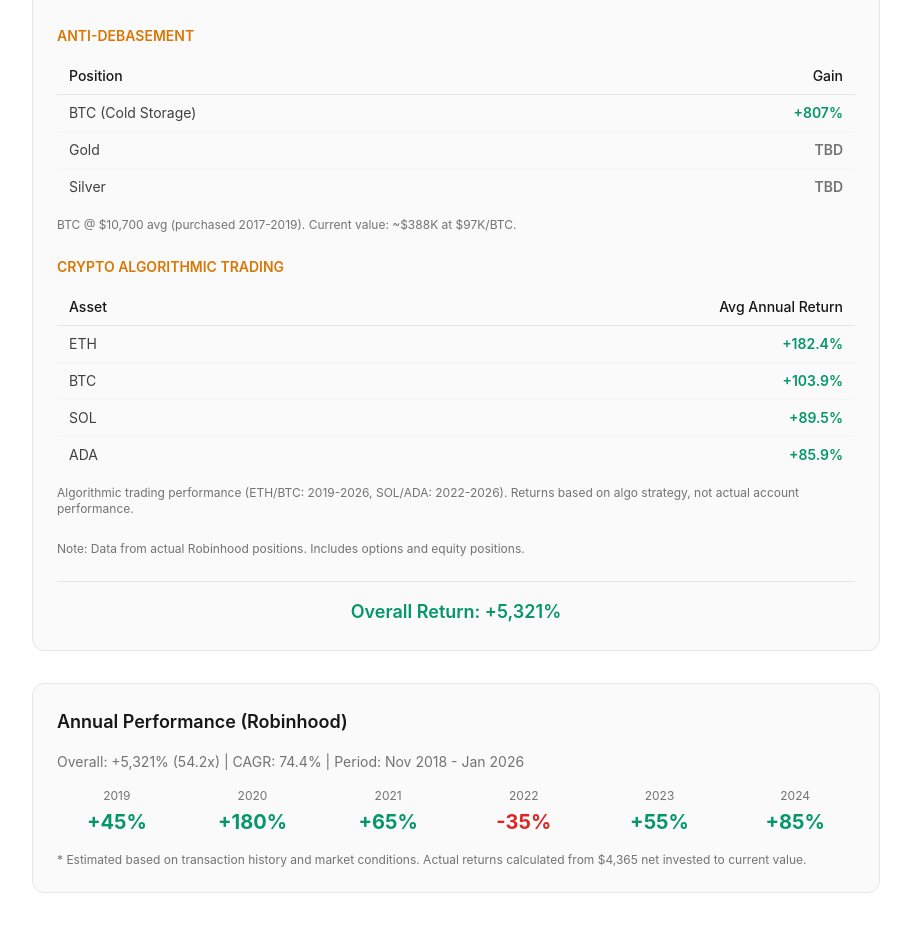
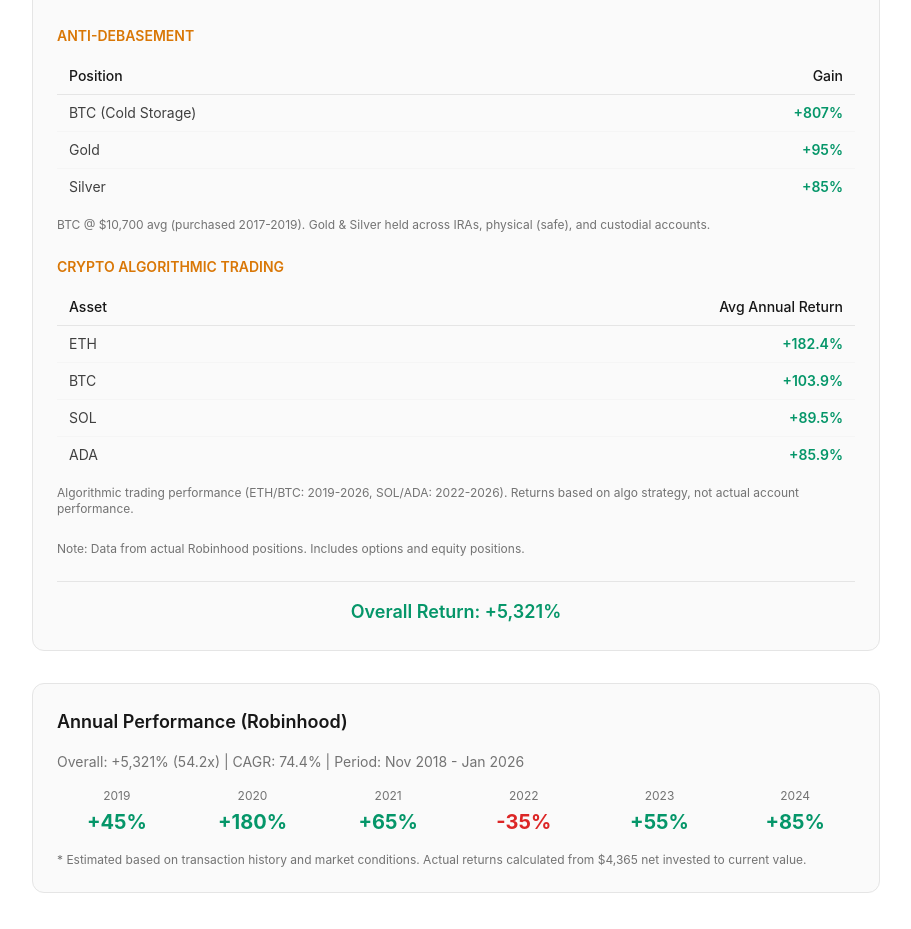
Before and after one commit to DogginitAN/andrewdavidnolan.com, a Next.js app: page /builder-mode in a window 1280 px wide. Shown: the part 1980-2909 px from the top of the page, without its empty margins (184-1095 px from the left). Built offline with nearby package versions, Linux system fonts and the light colour scheme; a web font is replaced by a local one.

Commit message:
Add Gold (+95%) and Silver (+85%) returns to Anti-Debasement section

```diff
--- a/app/builder-mode/page.tsx
+++ b/app/builder-mode/page.tsx
@@ -156,17 +156,17 @@
                   </tr>
                   <tr className="border-b border-neutral-100 dark:border-neutral-900">
                     <td className="py-2 px-3 text-neutral-700 dark:text-neutral-300">Gold</td>
-                    <td className="py-2 px-3 text-right text-neutral-500 dark:text-neutral-400 font-semibold">TBD</td>
+                    <td className="py-2 px-3 text-right text-emerald-600 dark:text-emerald-500 font-semibold">+95%</td>
                   </tr>
                   <tr>
                     <td className="py-2 px-3 text-neutral-700 dark:text-neutral-300">Silver</td>
-                    <td className="py-2 px-3 text-right text-neutral-500 dark:text-neutral-400 font-semibold">TBD</td>
+                    <td className="py-2 px-3 text-right text-emerald-600 dark:text-emerald-500 font-semibold">+85%</td>
                   </tr>
                 </tbody>
               </table>
             </div>
             <p className="text-xs text-neutral-500 dark:text-neutral-400 mt-3">
-              BTC @ $10,700 avg (purchased 2017-2019). Current value: ~$388K at $97K/BTC.
+              BTC @ $10,700 avg (purchased 2017-2019). Gold & Silver held across IRAs, physical (safe), and custodial accounts.
             </p>
           </div>
 
```
